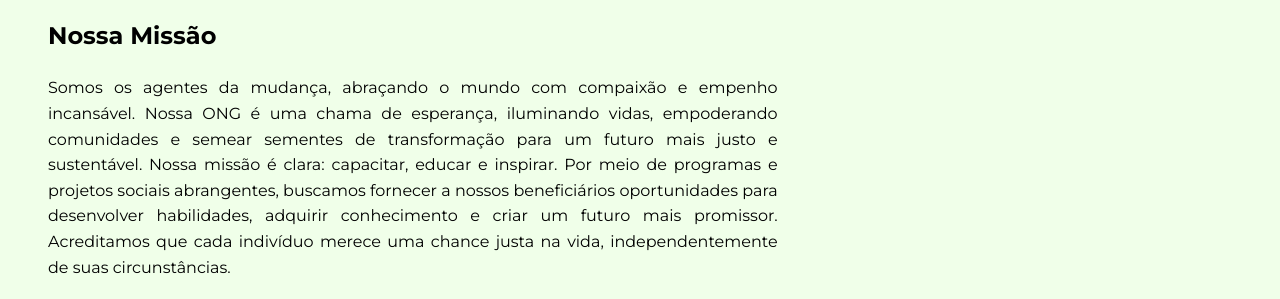
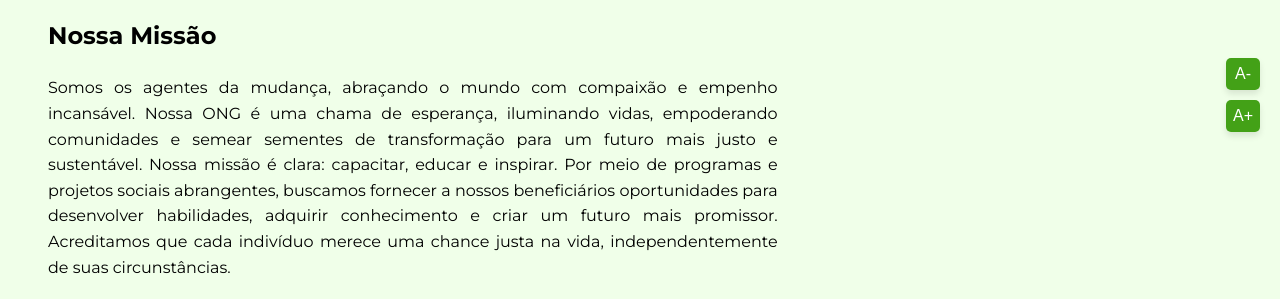
Before and after one commit to DEV-GUI06/ONG-A.E, a plain HTML site: page index.html in a window 1280 px wide. Shown: the part 585-884 px from the top of the page. Drawn offline with Linux system fonts and the light colour scheme.

Commit message:
Update styles-sobre.css

```diff
--- a/styles-sobre.css
+++ b/styles-sobre.css
@@ -5,6 +5,10 @@ body {
   padding: 0;
   line-height: 1.6;
   background-color: #f0ffe9;
+}
+
+p, h1, h2:hover{
+  transition: 0.3s;
 }
 
 header nav {
@@ -137,6 +141,33 @@ nav ul li a:hover {
 
 }
 
+#text-controls {
+  position: fixed;
+  top: 85%;
+  right: 20px;
+  display: flex;
+  flex-direction: column;
+  gap: 10px;
+  transform: translateY(-50%);
+  z-index: 1000;
+}
+#text-controls button {
+  background-color: #43a117;
+  color: #fff;
+  border: none;
+  border-radius: 5px;
+  padding: 7px;
+  font-size: 16px;
+  cursor: pointer;
+  box-shadow: 0 4px 6px rgba(0, 0, 0, 0.1);
+  transition: background-color 0.3s ease, transform 0.2s ease;
+}
+#text-controls button:hover {
+  background-color: #43a117;
+  transform: scale(1.1);
+}
+
+
 footer {
   background: #43a117;
   color: #fff;
```
